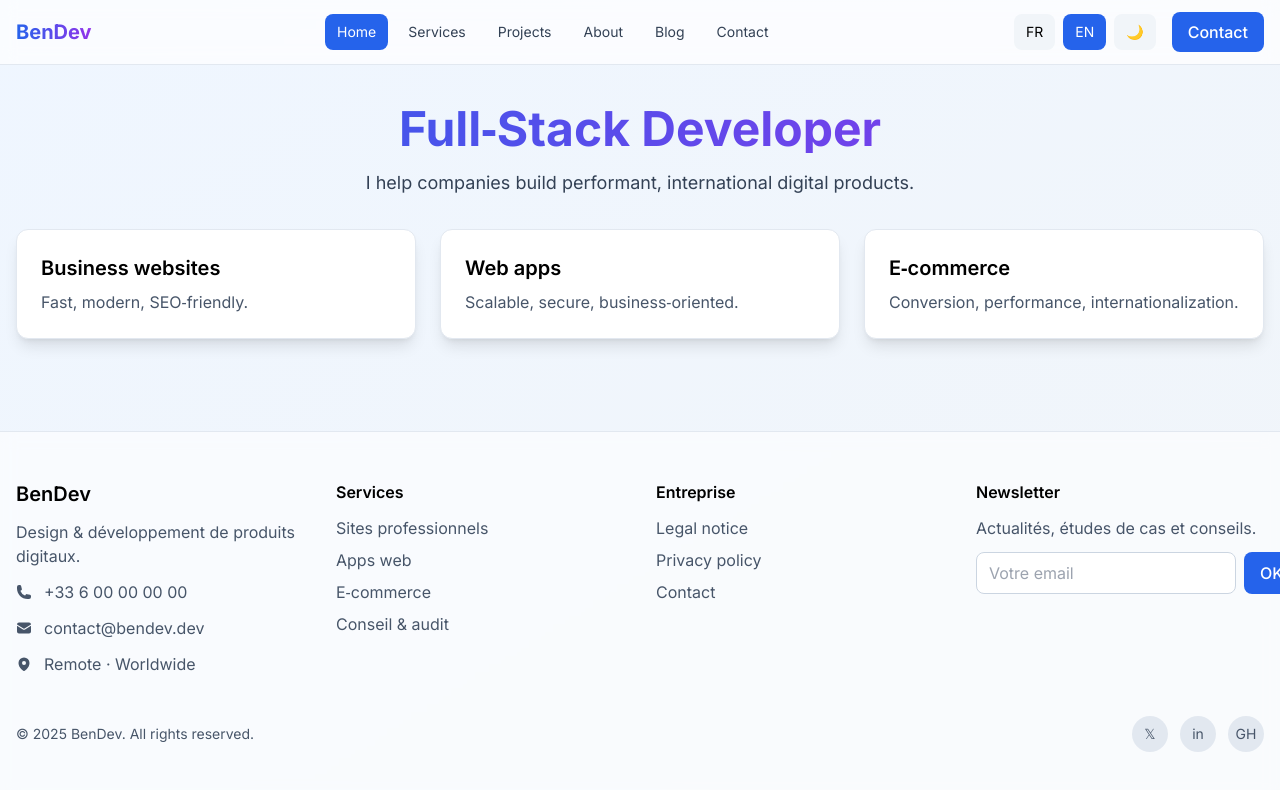
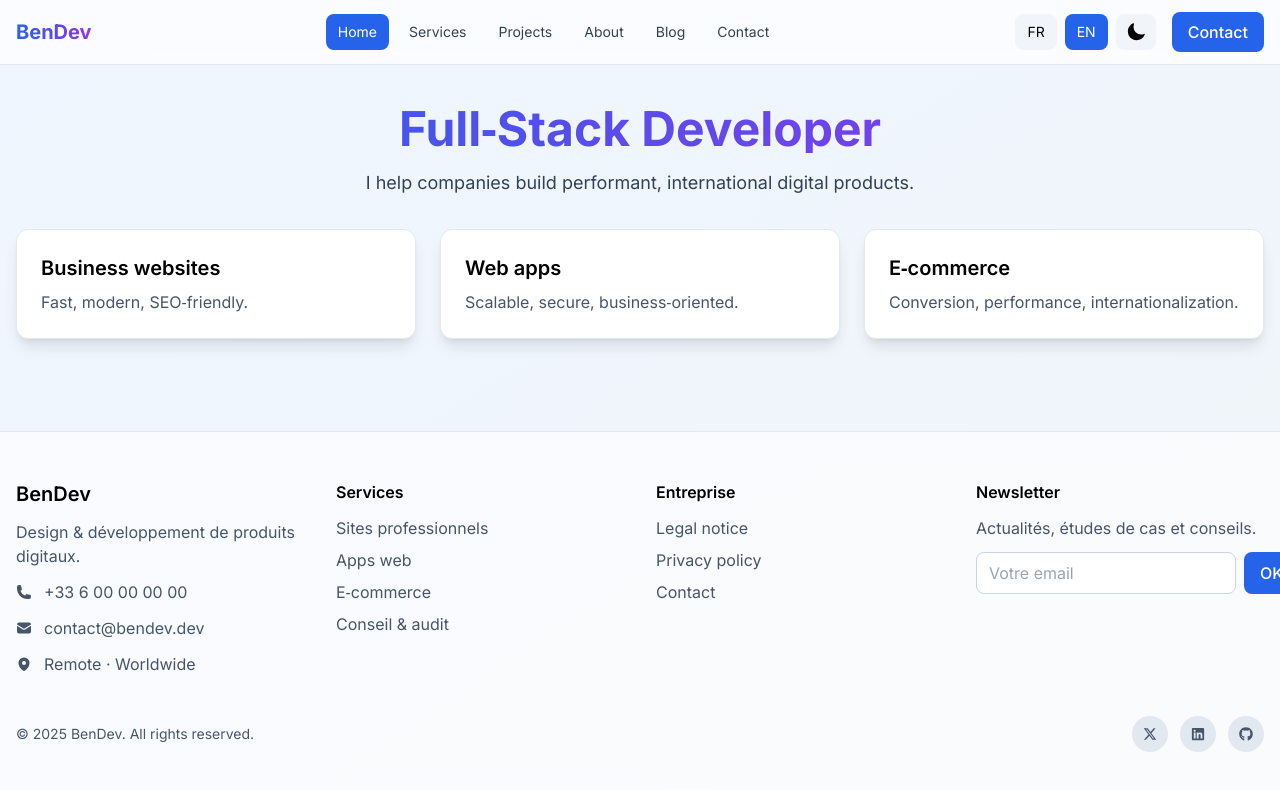
Before and after one commit to azerty-78/Ben-Djibril, a React (Vite) app: page / in a window 1280 px wide. Shown: the top 790 px of the page. Built offline with nearby package versions, Linux system fonts and the light colour scheme.

Commit message:
feat: add react-icons library and enhance theme toggle and footer components

```diff
--- a/package.json
+++ b/package.json
@@ -16,6 +16,7 @@
     "react": "^19.1.1",
     "react-dom": "^19.1.1",
     "react-i18next": "^16.2.3",
+    "react-icons": "^5.5.0",
     "react-router-dom": "^7.9.5"
   },
   "devDependencies": {
--- a/src/main.tsx
+++ b/src/main.tsx
@@ -7,13 +7,16 @@ import './i18n'
 import { I18nextProvider } from 'react-i18next'
 import i18n from './i18n'
 import { ThemeProvider } from './theme/ThemeProvider'
+import ErrorBoundary from './shared/ErrorBoundary'
 
 createRoot(document.getElementById('root')!).render(
   <StrictMode>
     <I18nextProvider i18n={i18n}>
       <ThemeProvider>
         <BrowserRouter>
-          <App />
+          <ErrorBoundary>
+            <App />
+          </ErrorBoundary>
         </BrowserRouter>
       </ThemeProvider>
     </I18nextProvider>
--- /dev/null
+++ b/src/shared/ErrorBoundary.tsx
@@ -0,0 +1,33 @@
+import { Component, ReactNode } from 'react'
+
+type Props = { children: ReactNode }
+type State = { hasError: boolean; error?: unknown }
+
+class ErrorBoundary extends Component<Props, State> {
+  state: State = { hasError: false }
+
+  static getDerivedStateFromError(error: unknown) {
+    return { hasError: true, error }
+  }
+
+  componentDidCatch(error: unknown, info: unknown) {
+    // TODO: hook to monitoring/logging if needed
+    console.error('UI Error:', error, info)
+  }
+
+  render() {
+    if (this.state.hasError) {
+      return (
+        <div className="container mx-auto px-4 py-10">
+          <div className="card">
+            <h1 className="text-2xl font-semibold mb-2">Une erreur est survenue</h1>
+            <p className="text-secondary-600 dark:text-secondary-300">Veuillez rafraîchir la page ou revenir plus tard.</p>
+          </div>
+        </div>
+      )
+    }
+    return this.props.children
+  }
+}
+
+export default ErrorBoundary
--- a/src/shared/Footer.tsx
+++ b/src/shared/Footer.tsx
@@ -1,5 +1,6 @@
 import { useTranslation } from 'react-i18next'
 import { EnvelopeIcon, MapPinIcon, PhoneIcon } from '@heroicons/react/24/solid'
+import { FaGithub, FaLinkedin, FaXTwitter } from 'react-icons/fa6'
 
 function Footer() {
   const { t } = useTranslation()
@@ -53,9 +54,9 @@ function Footer() {
         <div className="mt-10 flex flex-col md:flex-row items-center justify-between gap-4 text-sm text-secondary-600 dark:text-secondary-300">
           <p>© {new Date().getFullYear()} BenDev. {t('footer.rights')}</p>
           <div className="flex items-center gap-3">
-            <a href="#" aria-label="Twitter" className="h-9 w-9 rounded-full bg-secondary-200 dark:bg-secondary-700 flex items-center justify-center hover:opacity-80">𝕏</a>
-            <a href="#" aria-label="LinkedIn" className="h-9 w-9 rounded-full bg-secondary-200 dark:bg-secondary-700 flex items-center justify-center hover:opacity-80">in</a>
-            <a href="#" aria-label="GitHub" className="h-9 w-9 rounded-full bg-secondary-200 dark:bg-secondary-700 flex items-center justify-center hover:opacity-80">GH</a>
+            <a href="#" aria-label="Twitter" className="h-9 w-9 rounded-full bg-secondary-200 dark:bg-secondary-700 flex items-center justify-center hover:opacity-80"><FaXTwitter /></a>
+            <a href="#" aria-label="LinkedIn" className="h-9 w-9 rounded-full bg-secondary-200 dark:bg-secondary-700 flex items-center justify-center hover:opacity-80"><FaLinkedin /></a>
+            <a href="#" aria-label="GitHub" className="h-9 w-9 rounded-full bg-secondary-200 dark:bg-secondary-700 flex items-center justify-center hover:opacity-80"><FaGithub /></a>
           </div>
         </div>
       </div>
--- a/src/shared/ThemeToggle.tsx
+++ b/src/shared/ThemeToggle.tsx
@@ -1,10 +1,16 @@
 import { useTheme } from '../theme/ThemeProvider'
+import { SunIcon, MoonIcon } from '@heroicons/react/24/solid'
 
 function ThemeToggle() {
   const { theme, toggleTheme } = useTheme()
   return (
-    <button onClick={toggleTheme} className="px-3 py-2 rounded-lg text-sm bg-secondary-100 dark:bg-secondary-700 hover:bg-secondary-200 dark:hover:bg-secondary-600">
-      {theme === 'dark' ? '☀️' : '🌙'}
+    <button
+      onClick={toggleTheme}
+      className="px-2.5 py-2 rounded-lg text-sm bg-secondary-100 dark:bg-secondary-700 hover:bg-secondary-200 dark:hover:bg-secondary-600 transition-colors"
+      aria-label={theme === 'dark' ? 'Activer le thème clair' : 'Activer le thème sombre'}
+      title={theme === 'dark' ? 'Thème clair' : 'Thème sombre'}
+    >
+      {theme === 'dark' ? <SunIcon className="w-5 h-5" /> : <MoonIcon className="w-5 h-5" />}
     </button>
   )
 }
```
Also changed, not shown: 1 other file (tests, documents, lock files or other folders).
